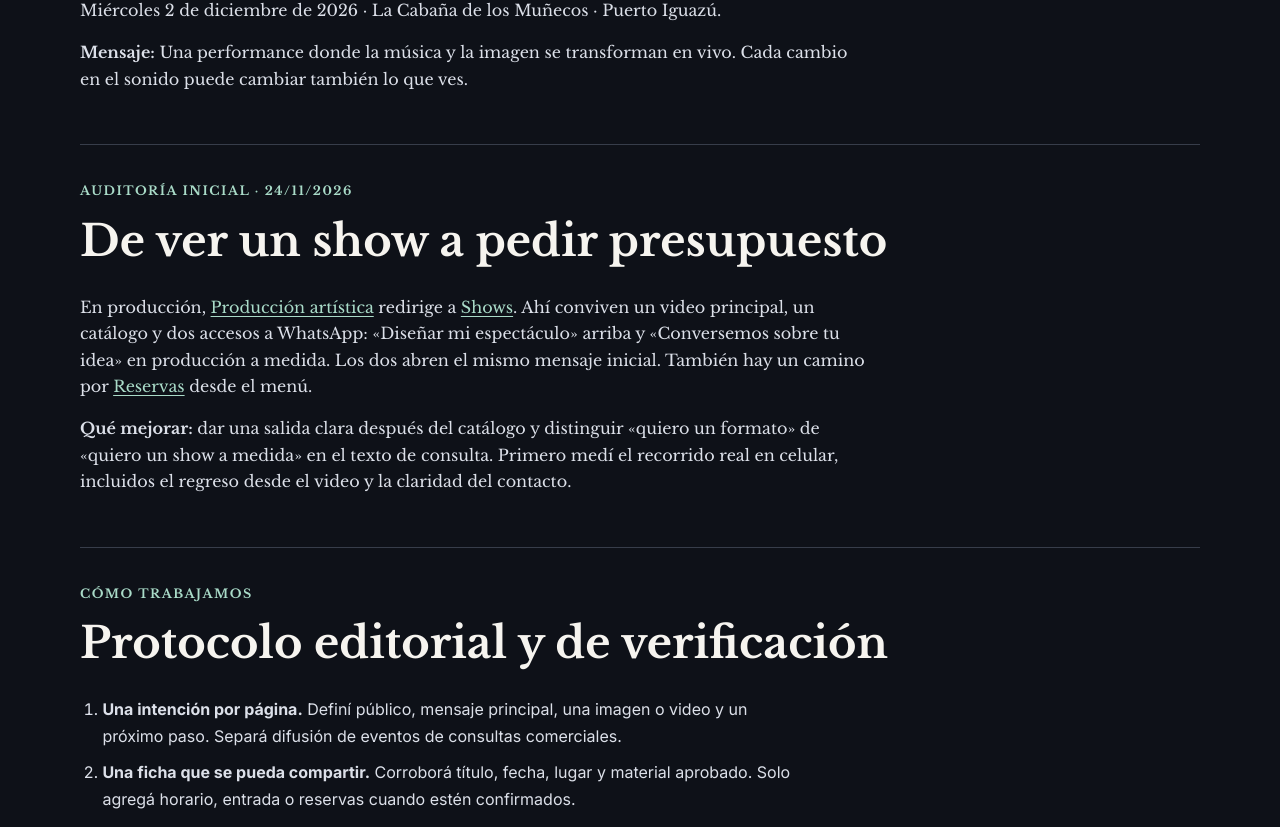
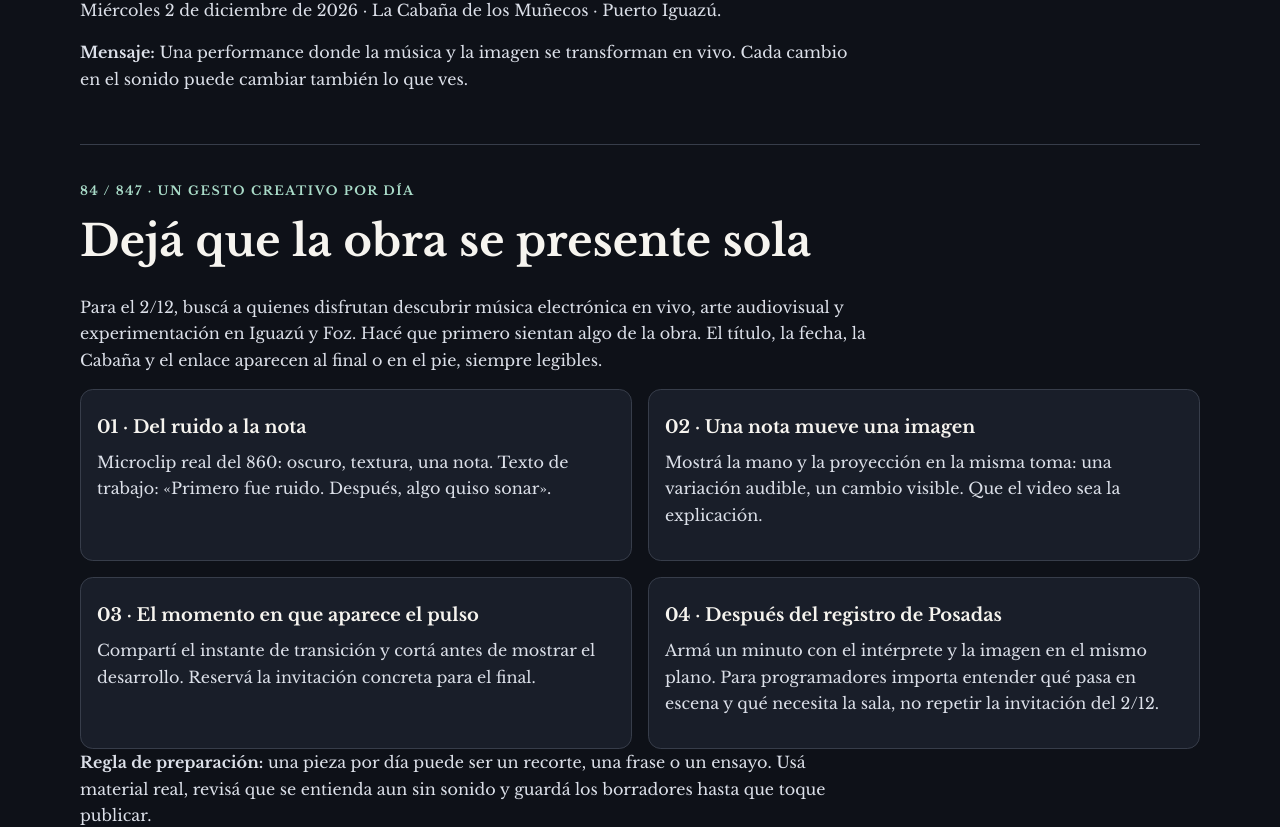
Before and after one commit to O-UnderTango-Club/UnderTangoWEBNextJS, a Next.js app: page /847 in a window 1280 px wide. Shown: the part 655-1482 px from the top of the page. Built offline with nearby package versions, Linux system fonts and the light colour scheme.

Commit message:
847: contar Primera voluntad con un gesto creativo diario

```diff
--- a/app/847/page.tsx
+++ b/app/847/page.tsx
@@ -30,6 +30,17 @@ export default function WebUndertango() {
           <p>Miércoles 2 de diciembre de 2026 · La Cabaña de los Muñecos · Puerto Iguazú.</p>
           <p><strong>Mensaje:</strong> Una performance donde la música y la imagen se transforman en vivo. Cada cambio en el sonido puede cambiar también lo que ves.</p>
         </section>
+        <section aria-labelledby="pulso">
+          <p className={styles.kicker}>84 / 847 · Un gesto creativo por día</p><h2 id="pulso">Dejá que la obra se presente sola</h2>
+          <p>Para el 2/12, buscá a quienes disfrutan descubrir música electrónica en vivo, arte audiovisual y experimentación en Iguazú y Foz. Hacé que primero sientan algo de la obra. El título, la fecha, la Cabaña y el enlace aparecen al final o en el pie, siempre legibles.</p>
+          <div className={styles.grid}>
+            <article><h3>01 · Del ruido a la nota</h3><p>Microclip real del 860: oscuro, textura, una nota. Texto de trabajo: «Primero fue ruido. Después, algo quiso sonar».</p></article>
+            <article><h3>02 · Una nota mueve una imagen</h3><p>Mostrá la mano y la proyección en la misma toma: una variación audible, un cambio visible. Que el video sea la explicación.</p></article>
+            <article><h3>03 · El momento en que aparece el pulso</h3><p>Compartí el instante de transición y cortá antes de mostrar el desarrollo. Reservá la invitación concreta para el final.</p></article>
+            <article><h3>04 · Después del registro de Posadas</h3><p>Armá un minuto con el intérprete y la imagen en el mismo plano. Para programadores importa entender qué pasa en escena y qué necesita la sala, no repetir la invitación del 2/12.</p></article>
+          </div>
+          <p><strong>Regla de preparación:</strong> una pieza por día puede ser un recorte, una frase o un ensayo. Usá material real, revisá que se entienda aun sin sonido y guardá los borradores hasta que toque publicar.</p>
+        </section>
         <section aria-labelledby="recorrido">
           <p className={styles.kicker}>Auditoría inicial · 24/11/2026</p><h2 id="recorrido">De ver un show a pedir presupuesto</h2>
           <p>En producción, <Link href="/produccion-artistica">Producción artística</Link> redirige a <Link href="/shows">Shows</Link>. Ahí conviven un video principal, un catálogo y dos accesos a WhatsApp: «Diseñar mi espectáculo» arriba y «Conversemos sobre tu idea» en producción a medida. Los dos abren el mismo mensaje inicial. También hay un camino por <Link href="/reservas">Reservas</Link> desde el menú.</p>
```
